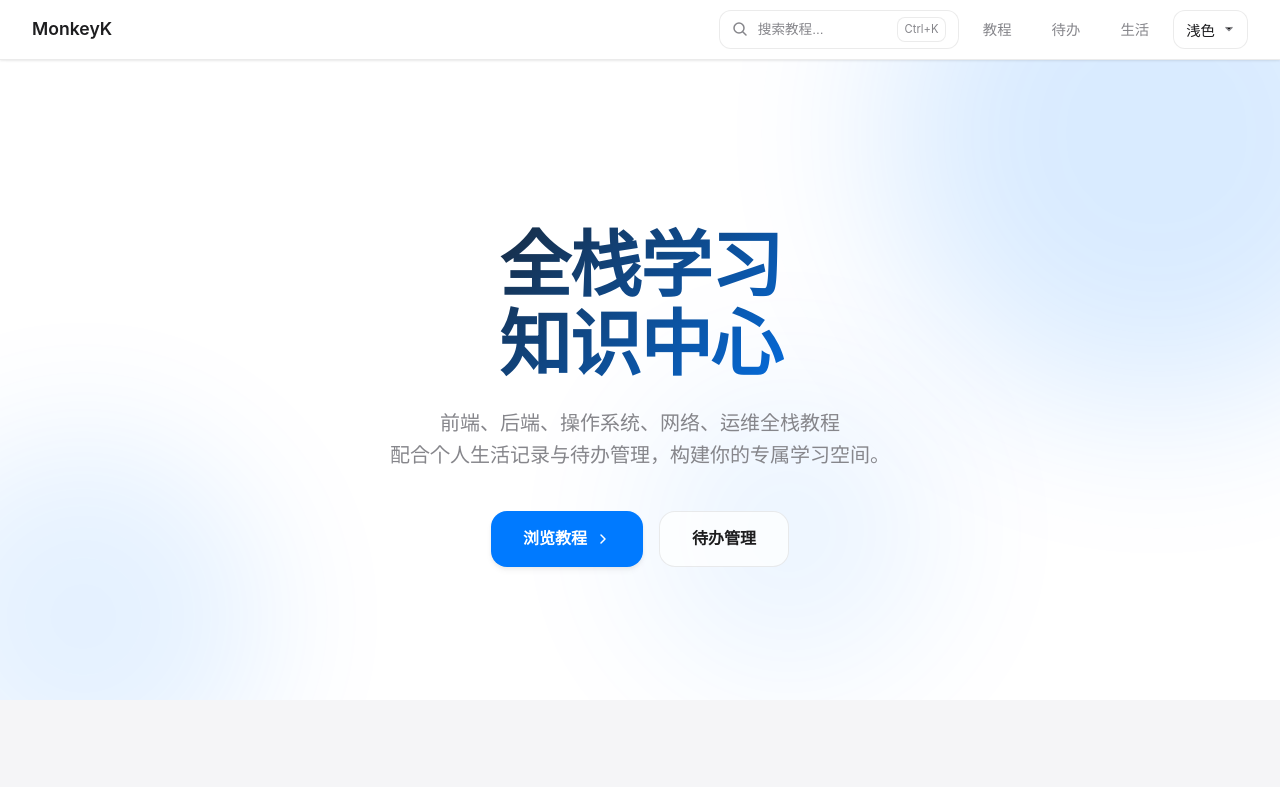
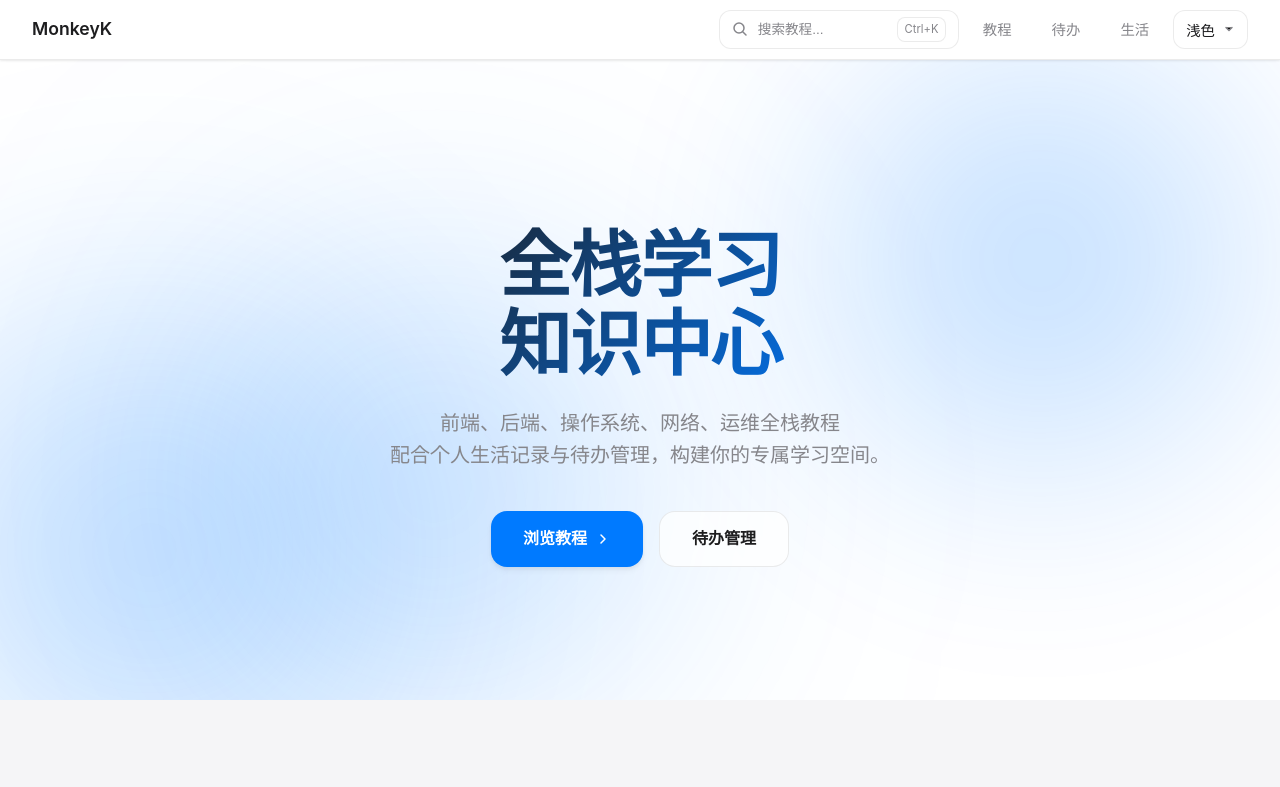
Before and after one commit to soeasyeasy/monkeyK, a Vue app: page / in a window 1280 px wide. Shown: the top 787 px of the page. Built offline with nearby package versions, Linux system fonts and the light colour scheme.

Commit message:
style(HomePage): 优化首页装饰性blob动效与样式
更新了三个背景光晕元素的尺寸、透明度、渐变效果和动画参数，拆分统一的float动画为三个独立动画，添加will-change优化性能

```diff
--- a/src/views/HomePage.vue
+++ b/src/views/HomePage.vue
@@ -264,50 +264,96 @@ const recentSeries = tutorialSeries.slice(0, 3)
 .decoration-blob {
   position: absolute;
   border-radius: 50%;
-  filter: blur(80px);
-  animation: float 20s infinite ease-in-out;
+  filter: blur(120px);
+  animation: float 10s infinite ease-in-out;
+  will-change: transform, opacity;
 }
 
 .blob-1 {
-  width: 500px;
-  height: 500px;
-  background: var(--accent);
-  top: -150px;
-  right: -100px;
-  opacity: 0.15;
+  width: 800px;
+  height: 800px;
+  background: radial-gradient(circle, var(--accent) 0%, transparent 70%);
+  top: -250px;
+  right: -200px;
+  opacity: 0.4;
+  animation-name: float1;
 }
 
 .blob-2 {
-  width: 400px;
-  height: 400px;
-  background: var(--accent);
-  bottom: -100px;
-  left: -100px;
-  opacity: 0.1;
-  animation-delay: -7s;
+  width: 700px;
+  height: 700px;
+  background: radial-gradient(circle, var(--accent) 0%, transparent 70%);
+  bottom: -200px;
+  left: -200px;
+  opacity: 0.35;
+  animation-name: float2;
+  animation-delay: -5s;
 }
 
 .blob-3 {
-  width: 300px;
-  height: 300px;
-  background: var(--accent);
-  top: 50%;
-  left: 50%;
-  transform: translate(-50%, -50%);
-  opacity: 0.08;
-  animation-delay: -14s;
+  width: 600px;
+  height: 600px;
+  background: radial-gradient(circle, var(--accent) 0%, transparent 70%);
+  top: 20%;
+  left: 10%;
+  opacity: 0.3;
+  animation-name: float3;
+  animation-delay: -10s;
 }
 
-@keyframes float {
+@keyframes float1 {
   0%,
   100% {
-    transform: translate(0, 0) scale(1);
+    transform: translate(0, 0) scale(1) rotate(0deg);
+    opacity: 0.4;
+  }
+  25% {
+    transform: translate(60px, -60px) scale(1.3) rotate(90deg);
+    opacity: 0.5;
+  }
+  50% {
+    transform: translate(-40px, 50px) scale(0.8) rotate(180deg);
+    opacity: 0.3;
+  }
+  75% {
+    transform: translate(50px, 40px) scale(1.2) rotate(270deg);
+    opacity: 0.45;
+  }
+}
+
+@keyframes float2 {
+  0%,
+  100% {
+    transform: translate(0, 0) scale(1) rotate(0deg);
+    opacity: 0.35;
+  }
+  25% {
+    transform: translate(-50px, -40px) scale(1.25) rotate(-90deg);
+    opacity: 0.45;
+  }
+  50% {
+    transform: translate(60px, -50px) scale(0.85) rotate(-180deg);
+    opacity: 0.25;
+  }
+  75% {
+    transform: translate(-40px, 60px) scale(1.15) rotate(-270deg);
+    opacity: 0.4;
+  }
+}
+
+@keyframes float3 {
+  0%,
+  100% {
+    transform: translate(0, 0) scale(1) rotate(0deg);
+    opacity: 0.3;
   }
   33% {
-    transform: translate(30px, -30px) scale(1.1);
+    transform: translate(80px, -50px) scale(1.4) rotate(120deg);
+    opacity: 0.4;
   }
   66% {
-    transform: translate(-20px, 20px) scale(0.9);
+    transform: translate(-60px, 40px) scale(0.75) rotate(240deg);
+    opacity: 0.2;
   }
 }
 
```
